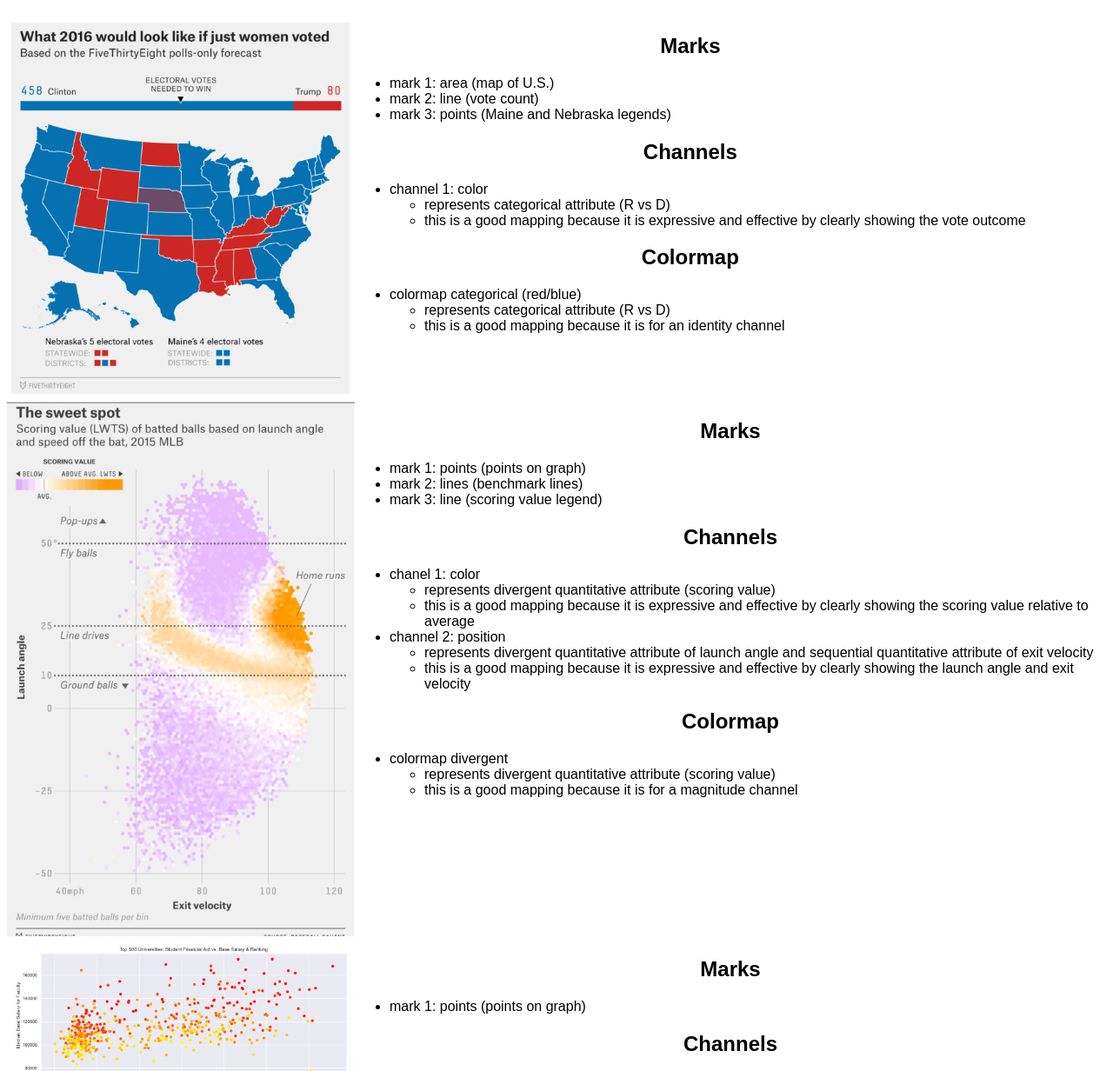
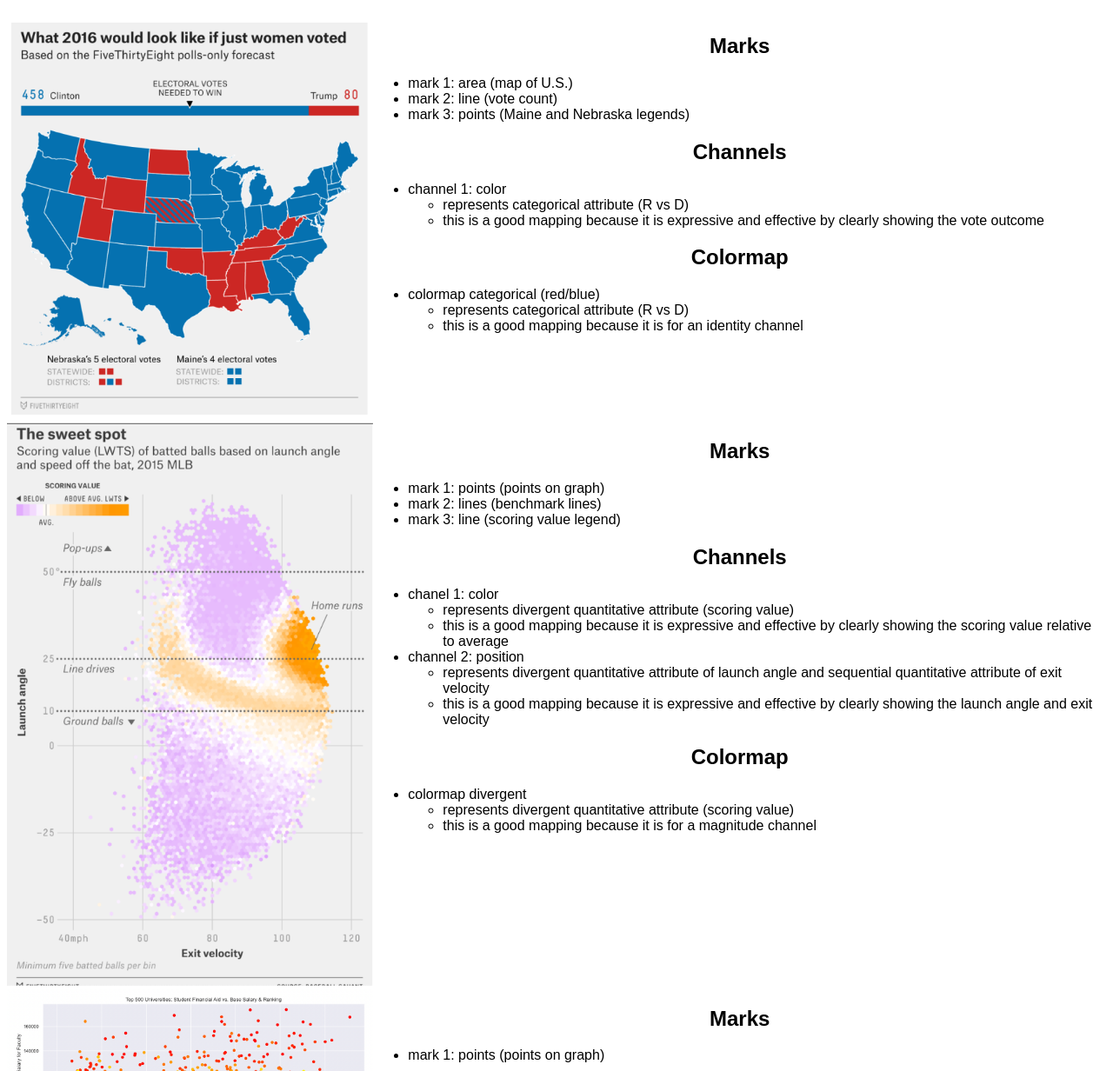
Before and after one commit to DS4200-S23-Class/hw-03-team, a plain HTML site: page index.html in a window 1280 px wide. Shown: the part 61-1293 px from the top of the page at 87% size. Drawn offline with Linux system fonts and the light colour scheme.

Commit message:
haha small mistakes, made changes

```diff
--- a/index.html
+++ b/index.html
@@ -21,11 +21,11 @@
         <!-- Row 1: visualization 1 -->
         <div class="row">
 
-            <div>
-                <img src="img/vis1.png" alt="visualization1" width="400px">
+            <div class="vis">
+                <img src="img/vis1.png" alt="visualization1" width=100%>
             </div>
 
-            <div>
+            <div class="text">
 
                 <h2>Marks</h2>
                     <ul>
@@ -58,11 +58,11 @@
         <!-- Row 2: visualization 2 -->
         <div class="row">
 
-            <div>
-                <img src="img/vis2.png" alt="visualization2" width="400px">
+            <div class="vis">
+                <img src="img/vis2.png" alt="visualization2" width=100%>
             </div>
 
-            <div>
+            <div class="text">
 
                 <h2>Marks</h2>
                     <ul>
@@ -102,11 +102,11 @@
         <!-- Row 3: visualization 3 -->
         <div class="row">
 
-            <div>
-                <img src="vis_create/vis3.png" alt="visualization3" width="400px">
+            <div class="vis">
+                <img src="vis_create/vis3.png" alt="visualization3" width=100%>
             </div>
 
-            <div>
+            <div class="text">
 
                 <h2>Marks</h2>
                     <ul>
--- a/styles.css
+++ b/styles.css
@@ -19,6 +19,15 @@ h1, h2, h3 {
     display: flex;
 }
 
+.vis {
+    flex: 0.5;
+    width: 100%;
+}
+
+.text {
+    flex: 1;
+}
+
 #font-button {
     margin-top: 25px;
     text-align: center;
```
